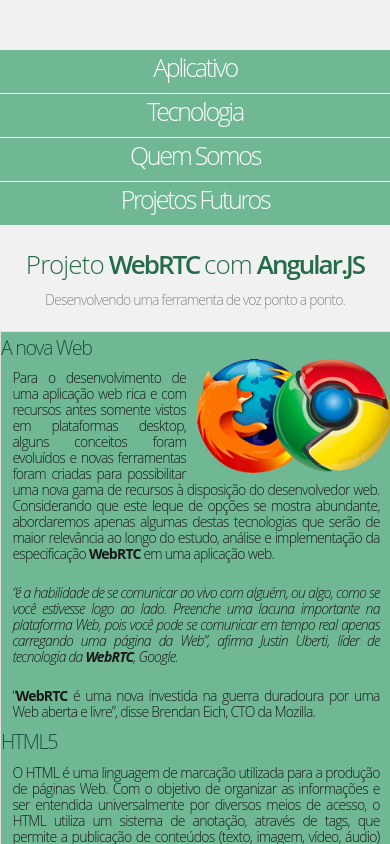
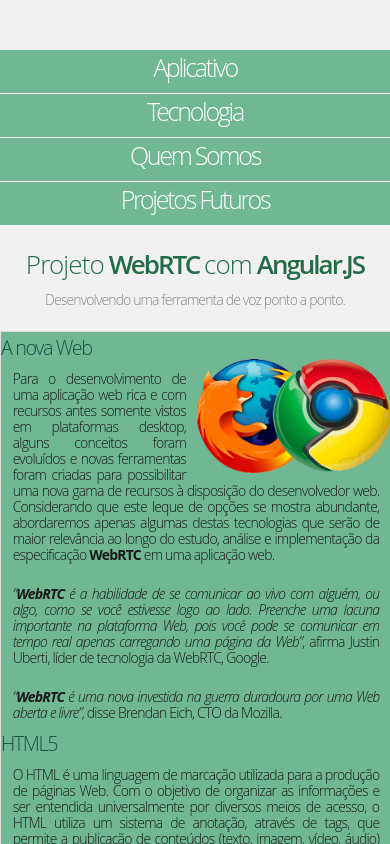
Before and after one commit to lgcaragua/webrtc-dw1, a website: page app/public/index.html at #!/tecnologia/ in a window 390 px wide. Both pictures are taken after a click on the link "Tecnologia". Shown: the top 844 px of the page. Drawn offline with Linux system fonts and the light colour scheme; files whose address does not match are found by name.

Commit message:
Ajustes layout texto, elementos <ol>, organizacao CSS

```diff
--- a/app/public/css/style.css
+++ b/app/public/css/style.css
@@ -10,7 +10,6 @@
 		line-height: 1.2222222222em;
 		text-align: left;
 	}
-
 	h1{
 		color: #E62E00;
 		font-size: 3.3333333333em;
@@ -34,7 +33,7 @@
 		letter-spacing: -0.07em;
 	}
 
-p{
+	p, ol{
 		font-weight: 300;
 		letter-spacing: -0.05555555556em;
 	}
@@ -48,6 +47,7 @@
 		color: #E62E00;
 		text-decoration: underline;
 	}
+
 
 /* ---------------------------------------------------
 header- cabecalho da pagina
@@ -144,7 +144,6 @@
 		color: #000;
 	}
 
-
 /* ---------------------------------------------------
 Chamada
 ----------------------------------------------------- */
@@ -185,13 +184,12 @@
 		margin-bottom: 30px;
 		text-shadow: none;
 	}
-.container p{
+	.container p, ol{
 		text-align:justify;
 	}
 	.container a{
 		color: #990000;
 	}
-
 	.container .tec img{
 		float: right;
 		width: 50%;
@@ -202,6 +200,7 @@
 		float: left;
 		margin-right: 10px;
 	}
+
 
 /* ---------------------------------------------------
 Footer
@@ -226,16 +225,17 @@
 		font-size: 2.6666666667em;
 		margin: 20px 0 15px 0;
 	}
+/* chamada */
 	.chamada {
 		height: 130px;
 	}
 	.chamada h2 {
 		font-size: 1.66666666667em;
 	}
+/* container */
 	.container h2{
 		font-size: 1.55555555556em;
 	}
-
 }
 
 /* 960px */
@@ -252,7 +252,7 @@
 		font-size:1.5em;
 		width:88.54166666666667%;
 	}
-/*.container*/
+/* container */
 	.container{
 		padding: 3.125%;
 		width: 93.75%;
@@ -260,15 +260,14 @@
 	.container h2{
 		font-size: 1.6666666667em;
 	}
-	.container p{
+	.container p, ol{
 		font-size: 0.8333333333em;
-		top: 230px;
 	}
 }
 
 /* 768px */
-@media screen and (max-width:768px){
-/*cores dos links e h1*/
+@media screen and (max-width: 768px){
+/* ajustes gerais */
 	h1, a, a:link, a:visited{
 		color:#FBCA61;
 	}
@@ -276,11 +275,7 @@
 		color: #CC7A00;
 		font-size: 1.25em;
 	}
-
-	nav a:hover{
-		color:#F9AD0F;
-	}
-/*header*/
+/* header */
 	header {
 		height: 55px;
 		text-align:center;
@@ -296,17 +291,20 @@
 	nav a.ativo:link, nav a:hover{
 		color:#FBCA61;
 	}
-/*.chamada*/
+	nav a:hover{
+		color:#F9AD0F;
+	}
+/* chamada */
 	.chamada{
 		height: 120px;
 	}
-	h1 {
+	.chamada h1 {
 		font-size: 2.2222222222em;
 	}
 	.chamada h2{
 		font-size:1.1111111111em;
 	}
-/*.container*/
+/* container */
 	.container{
 		background-color: #FCDA92;
 		padding: 3.90625%;
@@ -315,7 +313,7 @@
 	.container h2{
 		font-size: 1.6666666667em;
 	}
-	.container p{
+	.container p, ol{
 		font-size: 0.7777777778em;
 		line-height: 1.1428571428em;
 	}
@@ -326,12 +324,11 @@
 
 /* 480px  */
 @media screen and (max-width:480px){
-/*Geral*/
+/* ajustes gerais */
 	*{
 		margin:0;
 		padding:0;
 	}
-/*cores dos links e h1*/
 	h1 {
 		color: #246B47;
 	}
@@ -339,13 +336,12 @@
 		color: #195043;
 		font-size: 1.1em;
 	}
-/*header*/
+/* header */
 	header {
 		border-bottom: none;
 		height:auto;
 		text-align:center;
 	}
-/*menu nav*/
 	nav{
 		clear:both;
 	}
@@ -374,12 +370,12 @@
 	nav li a.ativo:hover, nav li a.ativo:visited{
 		background-color: #0B2015;
 	}
-/*.chamada*/
+/* chamada */
 	.chamada{
 		height:80px;
 		margin-top:25px;
 	}
-	h1 {
+	.chamada h1 {
 		font-size: 1.4444444444em;
 		letter-spacing: -0.0769230769230769em;
 		margin-bottom: 15px;
@@ -387,22 +383,25 @@
 	.chamada h2{
 		font-size: 0.7777777778em;
 	}
-/*.container*/
+/* container */
 	.container{
 		background-color: #70B894;
 		margin:0;
 		padding: 5px 0 5px 0 ;
 		width:100%;
 	}
-	.container p{
+	.container p, ol{
 		font-size: 0.7777777778em;
 		line-height: 1.1428571428em;
-		padding: 2.9166666667%;
+		padding: 3%;
+	}
+	.container ol{
+		margin-left: 20px;
 	}
 	.container a{
 		color: #195043;
 	}
-/*footer*/
+/* footer */
 	.copyright{
 		float:none;
 		margin: 0;
--- a/app/public/views/tecnologia.html
+++ b/app/public/views/tecnologia.html
@@ -5,8 +5,9 @@
 	Considerando que este leque de opções se mostra abundante, abordaremos apenas algumas destas tecnologias que serão de maior relevância ao longo do estudo, análise e implementação da especificação <strong>WebRTC</strong> em uma aplicação web.</p>
 
 	<blockquote>
-		<p><em>“é a habilidade de se comunicar ao vivo com alguém, ou algo, como se você estivesse logo ao lado. Preenche uma lacuna importante na plataforma Web, pois você pode se comunicar em tempo real apenas carregando uma página da Web”, afirma Justin Uberti, líder de tecnologia da <strong>WebRTC</strong>, Google.</em></p>
-		<p>“<strong>WebRTC</strong> é uma nova investida na guerra duradoura por uma Web aberta e livre”, disse Brendan Eich, CTO da Mozilla.</p>
+		<p><em>“<strong>WebRTC</strong> é a habilidade de se comunicar ao vivo com alguém, ou algo, como se você estivesse logo ao lado. Preenche uma lacuna importante na plataforma Web, pois você pode se comunicar em tempo real apenas carregando uma página da Web”</em>, afirma Justin Uberti, líder de tecnologia da WebRTC, Google.</p>
+
+		<p><em>“<strong>WebRTC</strong> é uma nova investida na guerra duradoura por uma Web aberta e livre”</em>, disse Brendan Eich, CTO da Mozilla.</p>
 	</blockquote>
 
 	<h3>HTML5</h3>
```
Also changed, not shown: app/public/views/mediaError.html (+0 -2 lines), app/public/index.html (line endings or trailing spaces). Lines whose indentation alone changed are shown as unchanged.
